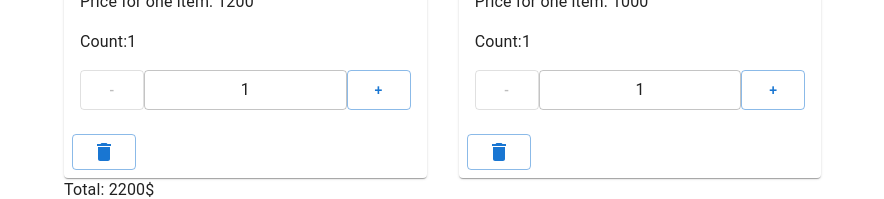
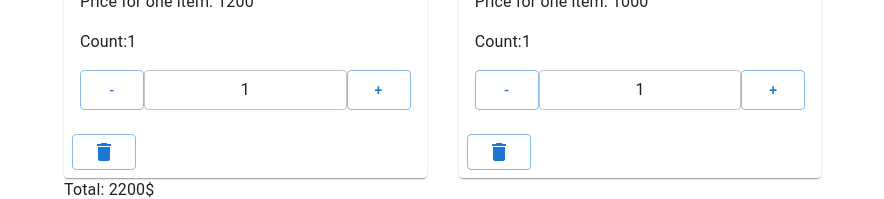
Before and after one commit to Ivanitsky-Oleksii/Fake-shop-on-React, a React (Create React App) app: page /cart in a window 1280 px wide. Shown: the part 907-1106 px from the top of the page, without its empty margins (0-884 px from the left). Built offline with nearby package versions, Linux system fonts and the light colour scheme.

Commit message:
add         onDecrement={()=> productCount <=1 ? removeProductFromCart(product.id) :

```diff
--- a/src/components/CartProductList/CartProductListItemExtended.tsx
+++ b/src/components/CartProductList/CartProductListItemExtended.tsx
@@ -24,8 +24,11 @@ const CartProductListItemExtended = ({product,productCount,removeProductFromCart
         <p>Count:{productCount}</p>
         <Quantity
         count={productCount}
-        onDecrement={()=>changeProductsQuantity(product.id,productCount-1)}
-        onIncrement={()=>changeProductsQuantity(product.id,productCount+1)}/>
+        onDecrement={()=> productCount <=1 ? removeProductFromCart(product.id) :
+            changeProductsQuantity(product.id,productCount-1)}
+        onIncrement={()=>changeProductsQuantity(product.id,productCount+1)}
+        minCount={0}
+        />
     </CardContent>
     <CardActions>
     <Button variant="outlined" onClick={() => removeProductFromCart(product.id)}>
--- a/src/components/Quantity/Quantity.tsx
+++ b/src/components/Quantity/Quantity.tsx
@@ -5,12 +5,13 @@ type Props={
     onDecrement:()=>void
     onIncrement:()=>void
     count:number
+    minCount?:number
 }
-const Quantity = ({count,onDecrement,onIncrement}:Props) =>{
+const Quantity = ({count,minCount=1,onDecrement,onIncrement}:Props) =>{
     return (
 
     <div className='product-quantity'>
-                <Button variant='outlined' onClick={() => onDecrement() } disabled={count <=1}>-</Button>
+                <Button variant='outlined' onClick={() => onDecrement() } disabled={count <=minCount}>-</Button>
                 <TextField size='small' value={count}  />
                 <Button variant='outlined' onClick={() => onIncrement() } disabled={count >=10}>+</Button>
     </div>
```
